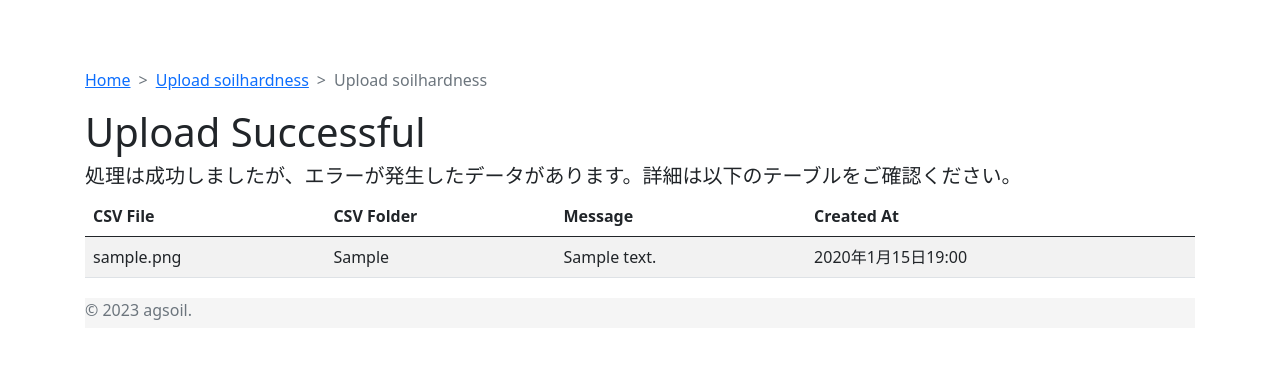
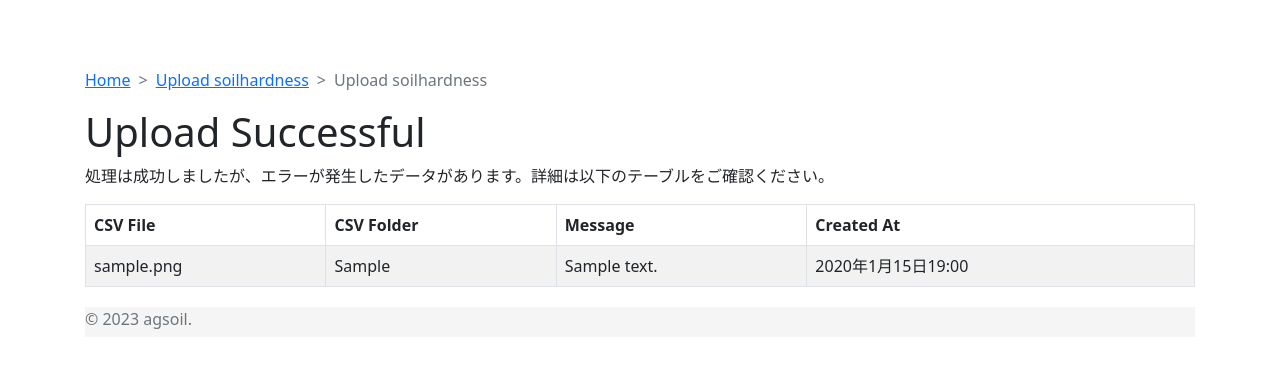
Before and after one commit to duri0214/soil_analysis, a Django app: page /upload/success/ in a window 1280 px wide. Shown: the top 368 px of the page. Run offline with Django 4.2, Linux system fonts and the light colour scheme; tables that the repository leaves empty hold one stand-in row (values such as "Sample post"); parts of the project's set-up code (start-up, migrations or seed data) failed here and were passed over; some libraries are stand-ins or nearby versions.

Commit message:
テーブルの外枠デザイン修正

```diff
--- a/crm/templates/crm/soilhardness/success.html
+++ b/crm/templates/crm/soilhardness/success.html
@@ -12,8 +12,8 @@
 {% block content %}
     <h1>Upload Successful</h1>
     {% if import_errors %}
-        <h5>処理は成功しましたが、エラーが発生したデータがあります。詳細は以下のテーブルをご確認ください。</h5>
-        <table class="table table-striped">
+        <p>処理は成功しましたが、エラーが発生したデータがあります。詳細は以下のテーブルをご確認ください。</p>
+        <table class="table table-bordered table-gray table-striped">
             <thead>
                 <tr>
                     <th>CSV File</th>
```
